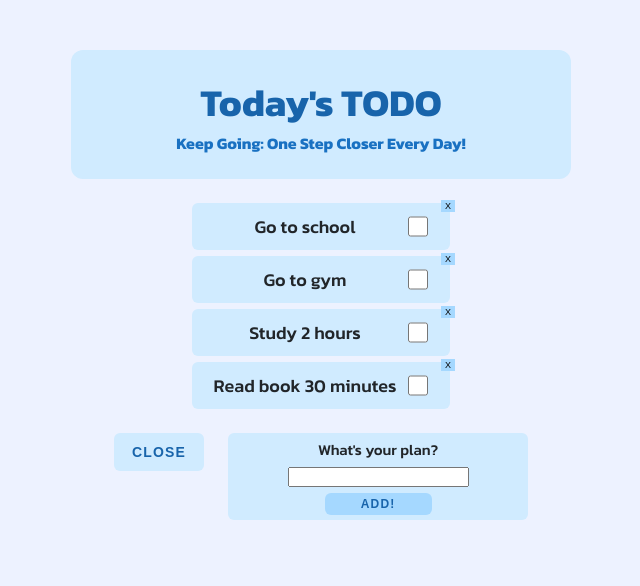
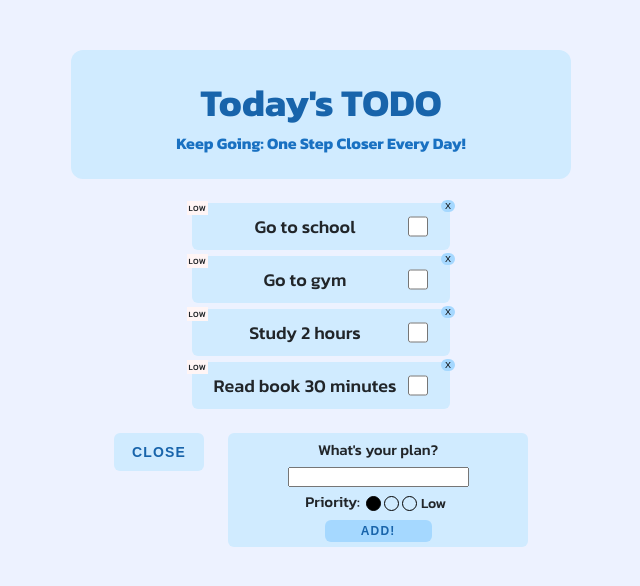
Before and after one commit to kaanmetep/my-todo-rct, a React (Vite) app: page / in a window 1280 px wide. Both pictures are taken after a click on the button "ADD NEW TASK". Shown: the top 586 px of the page, without its empty margins (319-959 px from the left). Built offline with nearby package versions, Linux system fonts and the light colour scheme.

Commit message:
added priority to the tasks

```diff
--- a/src/App.css
+++ b/src/App.css
@@ -120,6 +120,28 @@ body {
   cursor: pointer;
   background-color: #a5d8ff;
   padding: 1px 4px;
+  border-radius: 6px;
+}
+.task__item-priority {
+  position: absolute;
+  left: -5px;
+  top: -2px;
+  font-size: 0.8rem;
+  padding: 1px 2px;
+  letter-spacing: 0.4px;
+  text-transform: uppercase;
+}
+.task__item-priority--low {
+  background-color: #fff5f5;
+}
+.task__item-priority--med {
+  background-color: #ff8787;
+  font-weight: 600;
+}
+.task__item-priority--high {
+  background-color: #f03e3e;
+  color: black;
+  font-weight: 900;
 }
 .task__done {
   text-decoration: line-through 3px;
--- a/src/App.jsx
+++ b/src/App.jsx
@@ -1,22 +1,26 @@
 import { useState } from "react";
+import Priority from "./Priority";
 import "./App.css";
 
 const taskList = [
-  { id: 0, task: "Go to school", done: false },
+  { id: 0, task: "Go to school", done: false, priority: 1 },
   {
     id: 1,
     task: "Go to gym",
     done: false,
+    priority: 1,
   },
   {
     id: 2,
     task: "Study 2 hours",
     done: false,
+    priority: 1,
   },
   {
     id: 3,
     task: "Read book 30 minutes",
     done: false,
+    priority: 1,
   },
 ];
 
@@ -55,6 +59,7 @@ const Header = () => {
 const AddNewTask = ({ finalTaskList, setFinalTaskList }) => {
   const [isOpen, setIsOpen] = useState(false);
   const [newTask, setNewTask] = useState("");
+  const [pri, setPri] = useState(1);
   const handleSubmit = function (e) {
     e.preventDefault();
     if (!newTask) return;
@@ -62,6 +67,7 @@ const AddNewTask = ({ finalTaskList, setFinalTaskList }) => {
       id: !finalTaskList.length ? 0 : finalTaskList.at(-1).id + 1,
       task: newTask,
       done: false,
+      priority: pri,
     };
     setFinalTaskList((items) => [...items, newItem]);
     setNewTask("");
@@ -77,6 +83,7 @@ const AddNewTask = ({ finalTaskList, setFinalTaskList }) => {
       </button>
 
       {isOpen && (
+        <>
           <form className="newtask__form" onSubmit={handleSubmit}>
             <label htmlFor="">What's your plan?</label>
             <input
@@ -85,17 +92,29 @@ const AddNewTask = ({ finalTaskList, setFinalTaskList }) => {
               value={newTask}
               onChange={(e) => setNewTask(e.target.value)}
             />
+            <div style={{ display: "flex", gap: "6px", alignItems: "center" }}>
+              <label htmlFor="priortiy" style={{ marginTop: "-4px" }}>
+                Priority:
+              </label>
+              <Priority pri={pri} onSetPri={setPri} />
+            </div>
             <button className="btn  newtask__add-btn">Add!</button>
           </form>
+        </>
       )}
     </div>
   );
 };
 
 const TaskList = ({ finalTaskList, setFinalTaskList }) => {
+  const sortedList = finalTaskList.slice().sort((a, b) => {
+    if (!a.done && !b.done) {
+      return Number(b.priority) - Number(a.priority);
+    }
+  });
   return (
     <ul className="tasks__list">
-      {finalTaskList.map((task) => (
+      {sortedList.map((task) => (
         <Task
           taskObj={task}
           finalTaskList={finalTaskList}
@@ -125,6 +144,19 @@ const Task = ({ taskObj, finalTaskList, setFinalTaskList }) => {
         setFinalTaskList={setFinalTaskList}
         taskObj={taskObj}
       />
+      <span
+        className={`task__item-priority ${
+          taskObj.priority === 1
+            ? "task__item-priority--low"
+            : taskObj.priority === 2
+            ? "task__item-priority--med"
+            : "task__item-priority--high"
+        }`}
+      >
+        {taskObj.priority === 1 && "Low"}
+        {taskObj.priority === 2 && "Medium"}
+        {taskObj.priority === 3 && "High"}
+      </span>
     </li>
   );
 };
--- /dev/null
+++ b/src/Priority.jsx
@@ -0,0 +1,56 @@
+import { useState } from "react";
+
+export default function Priority({ pri, onSetPri }) {
+  const [num, setNum] = useState(1);
+  const [tempNum, setTempNum] = useState(0);
+  const handleOnClick = function (i) {
+    setNum(i + 1);
+    onSetPri(i + 1);
+  };
+  return (
+    <div
+      style={{
+        fontSize: "14px",
+        display: "grid",
+        gridTemplateColumns: "1fr 30px",
+        alignItems: "center",
+        columnGap: "4px",
+      }}
+    >
+      <div style={{ display: "flex", gap: "3px" }}>
+        {Array.from({ length: 3 }, (_, i) => (
+          <Circle
+            onClick={() => handleOnClick(i)}
+            fill={tempNum ? tempNum > i : num > i}
+            onHoverIn={() => setTempNum(i + 1)}
+            onHoverOut={() => setTempNum(0)}
+            key={i}
+          />
+        ))}
+      </div>
+      <p>
+        {num === 1 && "Low"}
+        {num === 2 && "Medium"}
+        {num === 3 && "High"}
+      </p>
+    </div>
+  );
+}
+
+const Circle = ({ onClick, fill, onHoverIn, onHoverOut }) => {
+  return (
+    <div
+      style={{
+        borderRadius: "100px",
+        height: "15px",
+        width: "15px",
+        border: "1px solid black",
+        cursor: "pointer",
+        backgroundColor: fill ? "black" : "",
+      }}
+      onClick={onClick}
+      onMouseEnter={onHoverIn}
+      onMouseOut={onHoverOut}
+    ></div>
+  );
+};
```
Lines whose indentation alone changed are shown as unchanged.
